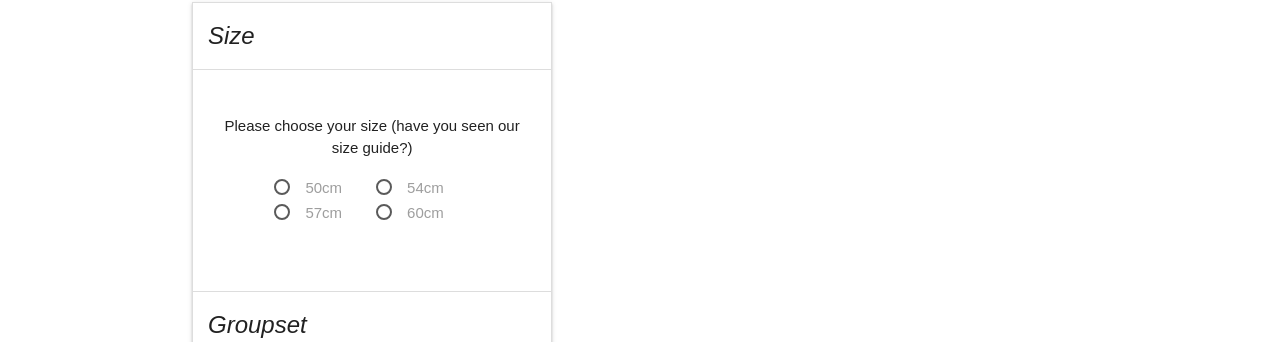
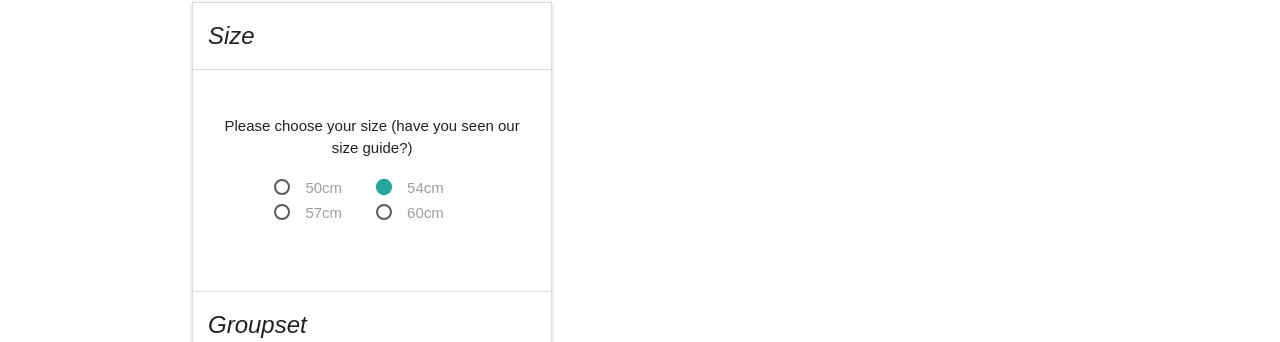
Before and after one commit to mark-williams/react-configurator, a React (Create React App) app: page / in a window 1280 px wide. Shown: the part 312-654 px from the top of the page. Built offline with nearby package versions, Linux system fonts and the light colour scheme.

Commit message:
Now handles option(s) selection and stores value in state

```diff
--- a/package.json
+++ b/package.json
@@ -12,6 +12,7 @@
     "eslint-plugin-react": "^6.3.0"
   },
   "dependencies": {
+    "lodash": "^4.16.6",
     "materialize-css": "^0.97.8",
     "react": "^15.3.2",
     "react-dom": "^15.3.2"
--- a/src/components/Configurator.js
+++ b/src/components/Configurator.js
@@ -1,5 +1,7 @@
+import _ from 'lodash';
 import React, { Component } from 'react';
 import FacetSection from './FacetSection';
+
 
 class Configurator extends Component {
 
@@ -14,28 +16,36 @@ class Configurator extends Component {
   constructor() {
     super();
 
+    this.onSectionClick = this.onSectionClick.bind(this);
+    this.onOptionChosen = this.onOptionChosen.bind(this);
+
     this.state = {
       selectedSection: 1,
       sections: [
-        { id: 1, sectionName: 'Size', bodyText: `Please choose your size (have you seen our size guide?)`, options: [{ val: 50, desc: '50cm' }, { val: 54, desc: '54cm' }, { val: 57, desc: '57cm'} , { val: 60, desc: '60cm' }] },
-        { id: 2, sectionName: 'Groupset', bodyText: 'Please select your groupset', options: [{ val: 1, desc: 'Shimano Tiagra' }, { val: 2, desc: 'Shimano Ultegra' }] },
-        { id: 3, sectionName: 'Colour', bodyText: 'What colour do you want?', options: [{ val: 'B', desc: 'Blue' }, { val: 'G', desc: 'Grey' }, { val: 'R', desc: 'Red' }] },
+        { id: 1, sectionName: 'Size', bodyText: 'Please choose your size (have you seen our size guide?)', options: [{ val: 50, desc: '50cm' }, { val: 54, desc: '54cm' }, { val: 57, desc: '57cm' }, { val: 60, desc: '60cm' }], selectedOption: 54 },
+        { id: 2, sectionName: 'Groupset', bodyText: 'Please select your groupset', options: [{ val: 1, desc: 'Shimano Tiagra' }, { val: 2, desc: 'Shimano Ultegra (+£200)' }], selectedOption: 0 },
+        { id: 3, sectionName: 'Colour', bodyText: 'What colour do you want?', options: [{ val: 1, desc: 'Blue' }, { val: 2, desc: 'Grey' }, { val: 3, desc: 'Red' }], selectedOption: 2 },
       ],
     };
-  }
-
-  getSelectionClass(section) {
-    if (section === this.state.selectedSection) {
-      return 'collapsible-header active';
-    }
-
-    return 'collapsible-header';
   }
 
   onSectionClick(sectionId) {
     if (sectionId !== this.state.selectedSection) {
       this.setState({ selectedSection: sectionId });
     }
+  }
+
+  onOptionChosen(sectionId, optionId) {
+    const index = _.findIndex(this.state.sections, s => (s.id === sectionId));
+    const updatedSection = Object.assign({},
+      this.state.sections[index],
+      { selectedOption: optionId });
+    const sections = [
+      ...this.state.sections.slice(0, index),
+      updatedSection,
+      ...this.state.sections.slice(index + 1)];
+
+    this.setState({ sections });
   }
 
   render() {
@@ -52,7 +62,12 @@ class Configurator extends Component {
               {
                 this.state.sections.map(section => (
                   <li key={section.id}>
-                    <FacetSection {...section} open={section.id === this.state.selectedSection} onClick={this.onSectionClick.bind(this)} />
+                    <FacetSection
+                      section={section}
+                      open={section.id === this.state.selectedSection}
+                      onClick={this.onSectionClick}
+                      onOptionChosen={this.onOptionChosen}
+                    />
                   </li>
                 ))
               }
--- a/src/components/FacetBody.js
+++ b/src/components/FacetBody.js
@@ -1,19 +1,28 @@
 import React from 'react';
 
-const FacetBody = props => (
-  <div className="collapsible-body" style={{ display: props.open ? 'block': 'none' }}>
+const FacetBody = (props) => {
+  const idPrefix = `section-${props.sectionId}`;
+  return (
+    <div className="collapsible-body" style={{ display: props.open ? 'block' : 'none' }}>
       <p>{props.bodyText}</p>
       <ul className="facet-options">
-   		{ props.options.map(opt => (
+        { props.options.map((opt, i) => (
           <li key={opt.val} className="facet-body--option">
-    				<input name="Group" type="radio" id={opt.val} />
-      			<label htmlFor={opt.val}>{opt.desc}</label>
+            <input
+              name={`section-${props.sectionId}`}
+              type="radio"
+              id={`${idPrefix}-${i}`}
+              onChange={() => props.onOptionChosen(props.sectionId, opt.val)}
+              checked={opt.val === props.selectedOption}
+            />
+            <label htmlFor={`${idPrefix}-${i}`}>{opt.desc}</label>
           </li>
         ))
       }
       </ul>
     </div>
   );
+};
 
 
 export default FacetBody;
--- a/src/components/FacetSection.js
+++ b/src/components/FacetSection.js
@@ -3,10 +3,17 @@ import FacetBody from './FacetBody';
 
 const FacetSection = props => (
   <div>
-    <div onClick={() => props.onClick(props.id)} className="collapsible-header">
-      <i className="material-icons">{props.sectionName}</i>{props.selection}
+    <div onClick={() => props.onClick(props.section.id)} className="collapsible-header">
+      <i className="material-icons">{props.section.sectionName}</i>
     </div>
-    <FacetBody open={props.open} bodyText={props.bodyText} options={props.options} />
+    <FacetBody
+      open={props.open}
+      bodyText={props.section.bodyText}
+      sectionId={props.section.id}
+      options={props.section.options}
+      selectedOption={props.section.selectedOption}
+      onOptionChosen={props.onOptionChosen}
+    />
   </div>
 );
 
```
Also changed, not shown: 1 other file (tests, documents, lock files or other folders). Lines whose indentation alone changed are shown as unchanged.
